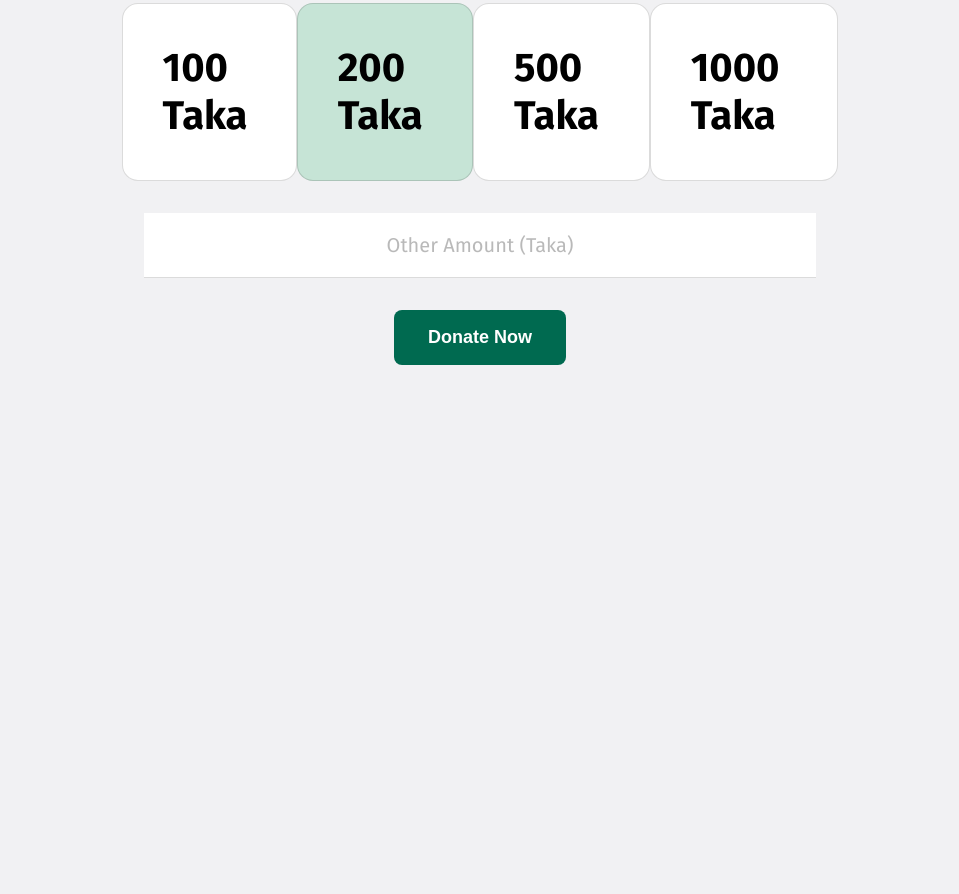
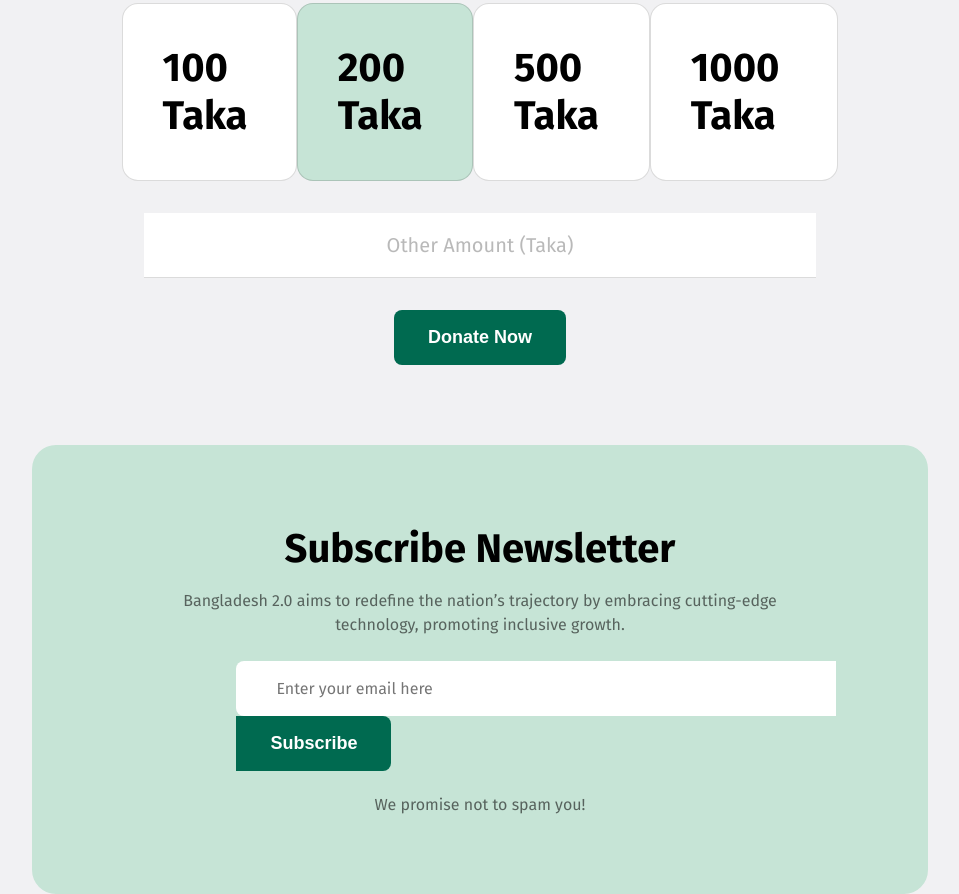
Before and after one commit to Sabbir-khaan/first-assignment-01, a plain HTML site: page index.html in a window 1280 px wide. Shown: the part 4788-5682 px from the top of the page, without its empty margins (160-1119 px from the left). Before the commit the page ends 5233 px from the top, so only its background shows below. Drawn offline with Linux system fonts and the light colour scheme.

Commit message:
added newsletter section

```diff
--- a/index.html
+++ b/index.html
@@ -212,6 +212,21 @@
                 <button class="donate-btn">Donate Now</button>
             </div>
         </section>
+        <section class="font common-bg-style">
+            <div class="newsletter-section">
+                <div class="newsletter">
+                    <h1 class="newsletter-title">Subscribe Newsletter</h1>
+                    <p class="newsletter-description">Bangladesh 2.0 aims to redefine the nation’s trajectory by embracing cutting-edge <br> technology, promoting inclusive growth.</p>
+                </div>
+                <div class="input-email">
+                        <form action="">
+                            <input type="email" placeholder="Enter your email here">
+                            <button class="btn">Subscribe</button>
+                        </form>
+                        <p class="delete">We promise not to spam you!</p>
+                </div>
+            </div>
+        </section>
     </main>
     <footer>
 
--- a/styles/styles.css
+++ b/styles/styles.css
@@ -339,7 +339,7 @@
     border-bottom: 1px solid
     #0E0E0E26;
 }
-form input[type="text"]{
+input[type="text"]{
     width: 100%;
     text-align: center;
     font-size: 20px;
@@ -361,3 +361,51 @@ form input[type="text"]{
     border: none;
     border-radius: 8px;
 }
+.newsletter-section{
+    background-color: #C6E4D6;
+    padding: 80px 100px;
+    border-radius: 24px;
+}
+.newsletter{
+    text-align: center;
+}
+.newsletter-title{
+    font-size: 40px;
+    margin-bottom: 16px;
+}
+.newsletter-description{
+    font-size: 16px;
+    color: #0E0E0E99;
+    line-height: 24px;
+    margin-bottom: 24px;
+}
+.input-email{
+    max-width: 70%;
+    margin: 0 auto;
+}
+input[type="email"]{
+    width: 600px;
+    border: none;
+    font-family: "Fira Sans", serif;
+    font-size: 16px;
+    color: #0E0E0E4D;
+    padding: 18px 40px;
+    border-top-left-radius: 8px;
+    border-bottom-left-radius: 8px;
+}
+.btn{
+    font-size: 18px;
+    font-weight: 600;
+    color: white;
+    background-color: #006A50;
+    padding: 17px 34px;
+    border: none;
+    border-top-right-radius: 8px;
+    border-bottom-right-radius: 8px;
+}
+.delete{
+    font-size: 16px;
+    color:#0E0E0E99;
+    text-align: center;
+    margin-top: 24px;
+}
```
